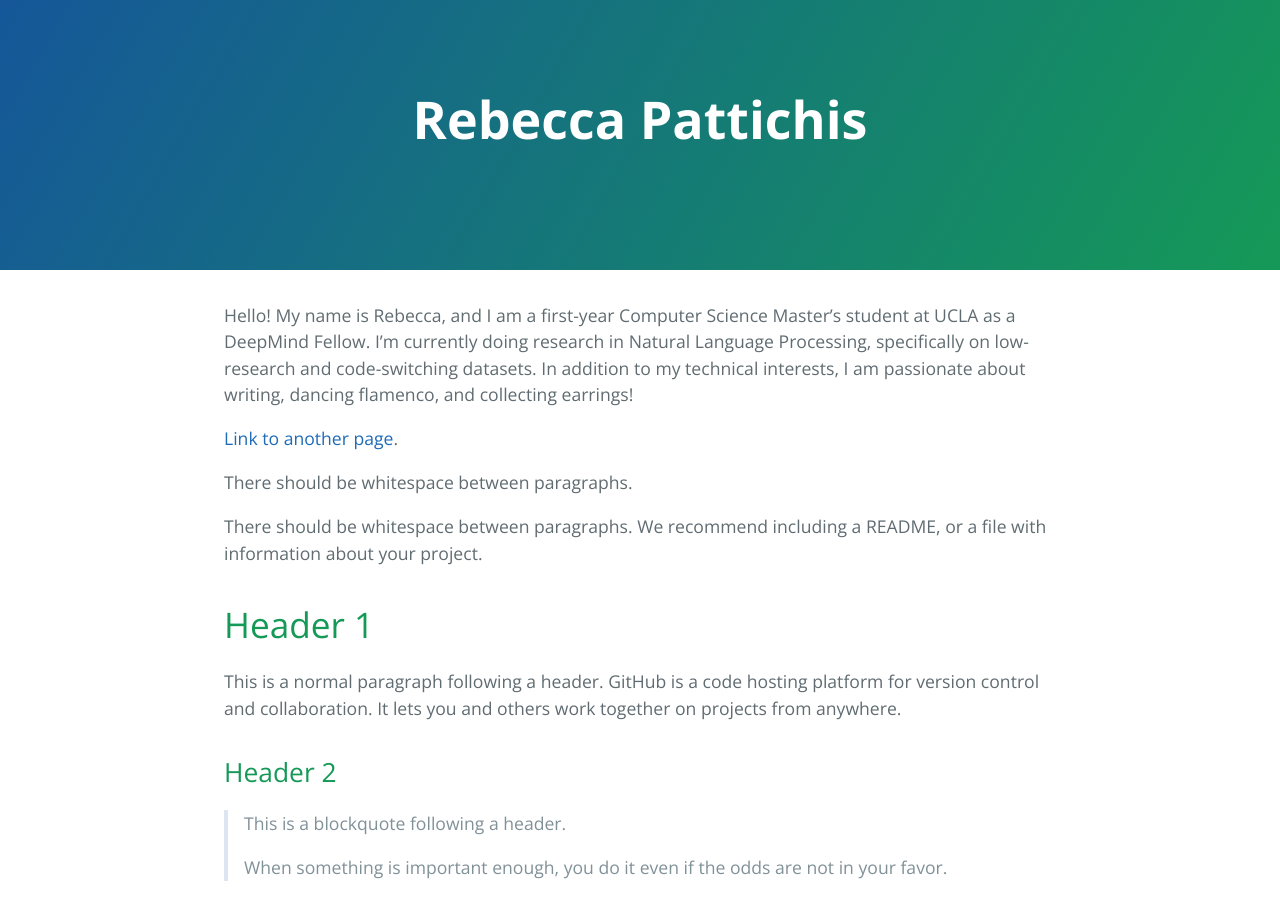
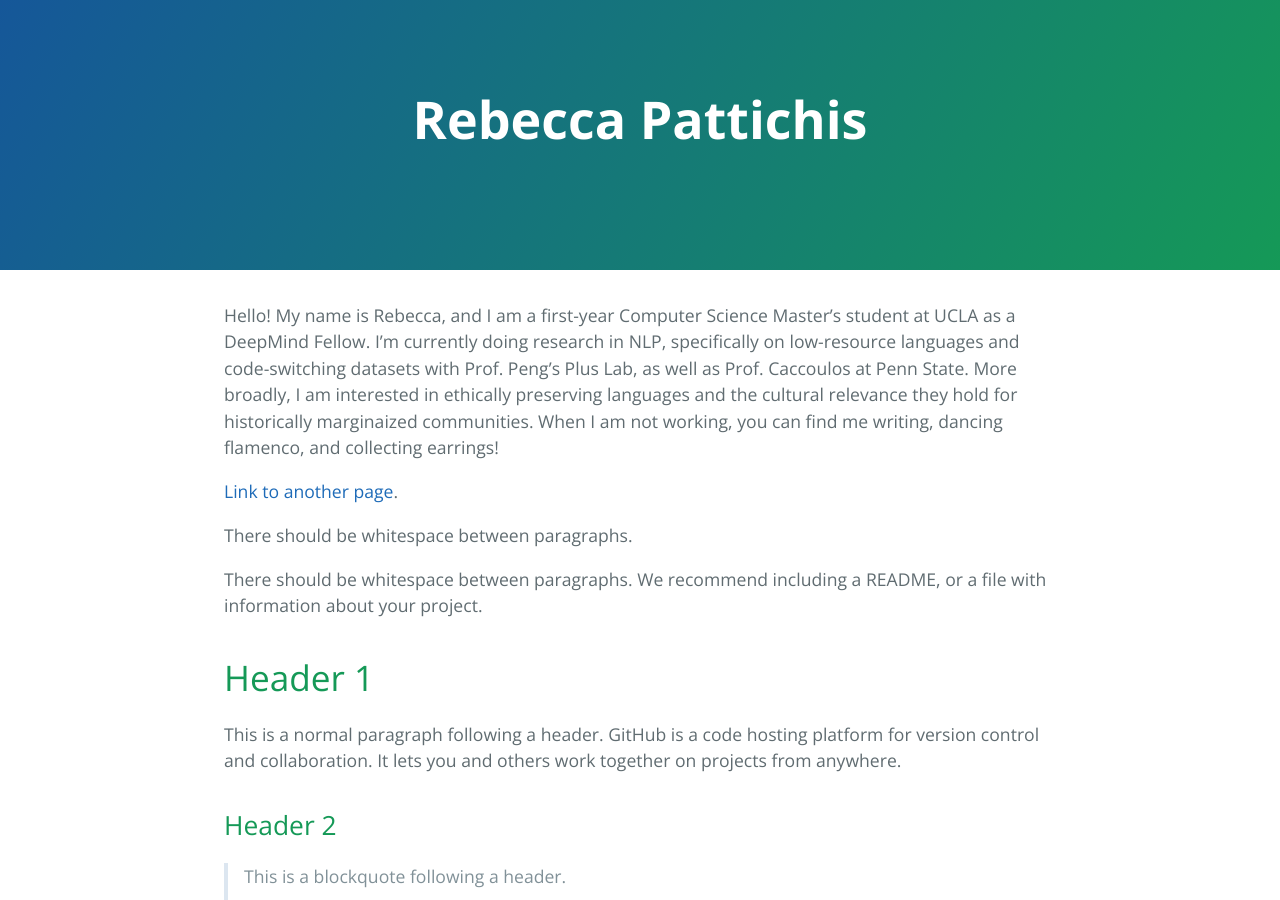
Before and after one commit to rpattichis/rpattichis.github.io, a Jekyll site: the page built from index.md, in a window 1280 px wide and 900 px high. Built offline with Jekyll 4.4.1, drawn with Linux system fonts in a browser that asks for light colours; the repository's description, which GitHub fills in, is left out.

Commit message:
Update index.md

```diff
--- a/index.md
+++ b/index.md
@@ -2,7 +2,7 @@
 layout: default
 ---
 
-Hello! My name is Rebecca, and I am a first-year Computer Science Master's student at UCLA as a DeepMind Fellow. I'm currently doing research in Natural Language Processing, specifically on low-research and code-switching datasets. In addition to my technical interests, I am passionate about writing, dancing flamenco, and collecting earrings!
+Hello! My name is Rebecca, and I am a first-year Computer Science Master's student at UCLA as a DeepMind Fellow. I'm currently doing research in NLP, specifically on low-resource languages and code-switching datasets with Prof. Peng's Plus Lab, as well as Prof. Caccoulos at Penn State. More broadly, I am interested in ethically preserving languages and the cultural relevance they hold for historically marginaized communities. When I am not working, you can find me writing, dancing flamenco, and collecting earrings!
 
 [Link to another page](./another-page.html).
 
```
